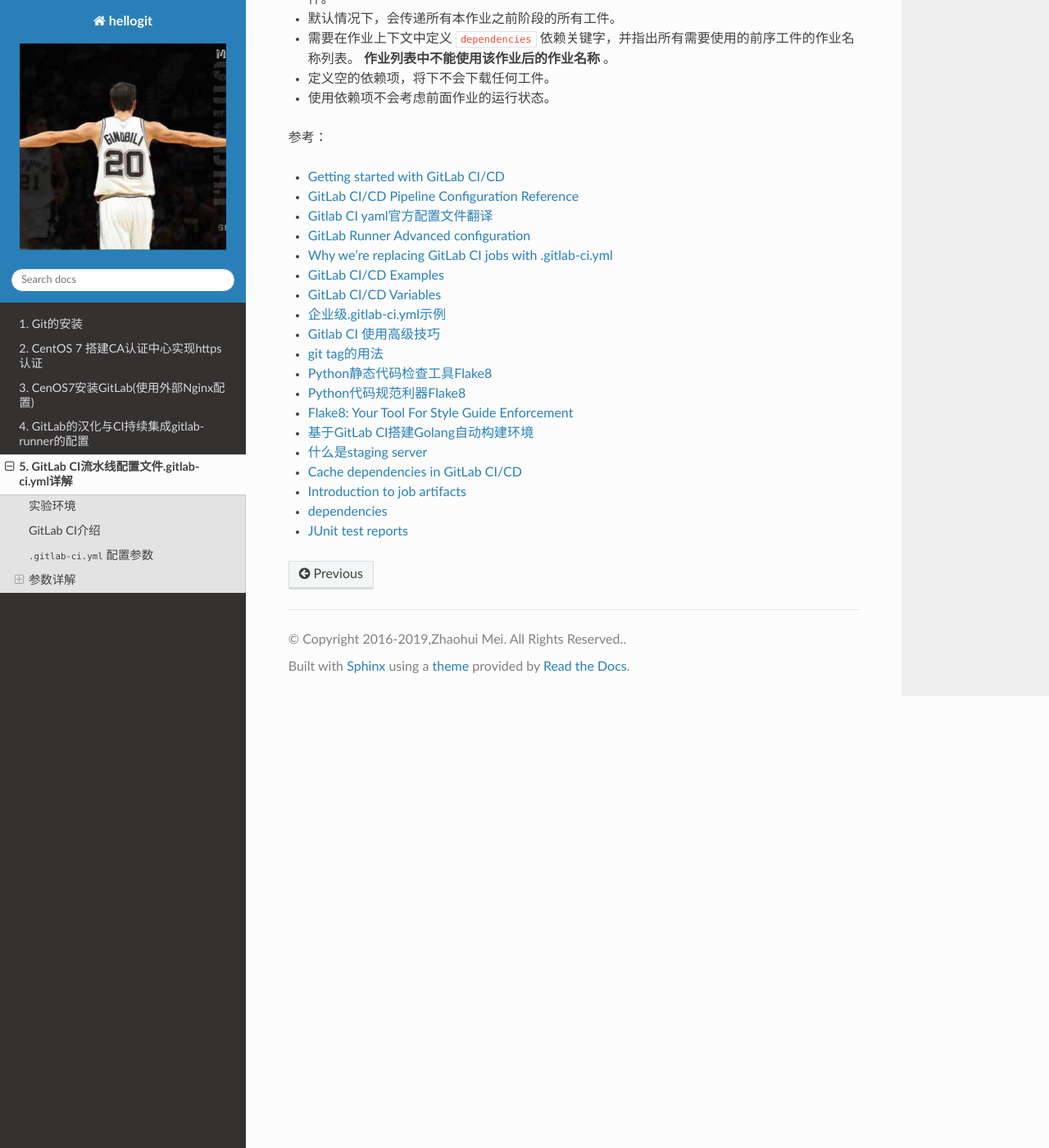
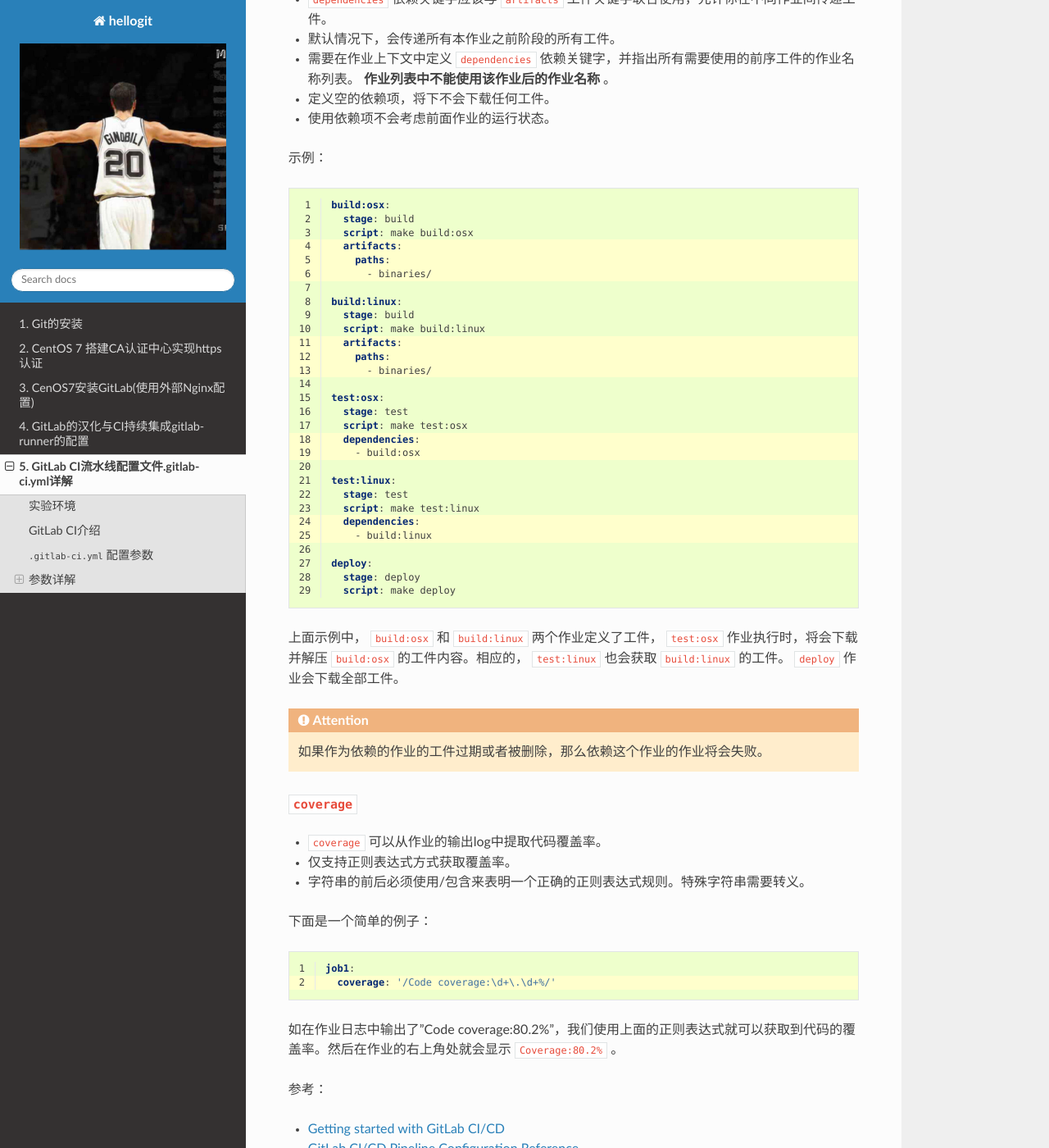
Before and after one commit to meizhaohui/hellogit, a Sphinx documentation site: the page built from source/gitlab_ci_.gitlab-ci.yml_detail.rst, in a window 1280 px wide and 1400 px high, scrolled down 50695 px. Shown: the whole window at 82% size. Built offline with Sphinx 7.4.7 and the Read the Docs theme 2.0.0, drawn with Linux system fonts in a browser that asks for light colours.

Commit message:
update gitlab pipeline coverage

```diff
--- a/source/gitlab_ci_.gitlab-ci.yml_detail.rst
+++ b/source/gitlab_ci_.gitlab-ci.yml_detail.rst
@@ -2008,17 +2008,65 @@ Dynamic environments 动态环境
 - 定义空的依赖项，将下不会下载任何工件。
 - 使用依赖项不会考虑前面作业的运行状态。
 
-
-
-
-
-
-
-
-
-
-
-
+示例：
+
+.. code-block:: yaml
+    :linenos:
+    :emphasize-lines: 4-6,11-13,18-19,24-25
+
+    build:osx:
+      stage: build
+      script: make build:osx
+      artifacts:
+        paths:
+          - binaries/
+
+    build:linux:
+      stage: build
+      script: make build:linux
+      artifacts:
+        paths:
+          - binaries/
+
+    test:osx:
+      stage: test
+      script: make test:osx
+      dependencies:
+        - build:osx
+
+    test:linux:
+      stage: test
+      script: make test:linux
+      dependencies:
+        - build:linux
+
+    deploy:
+      stage: deploy
+      script: make deploy
+
+上面示例中， ``build:osx`` 和 ``build:linux`` 两个作业定义了工件， ``test:osx`` 作业执行时，将会下载并解压  ``build:osx`` 的工件内容。相应的， ``test:linux`` 也会获取 ``build:linux`` 的工件。 ``deploy`` 作业会下载全部工件。
+
+.. Attention::
+
+    如果作为依赖的作业的工件过期或者被删除，那么依赖这个作业的作业将会失败。
+
+``coverage``
+~~~~~~~~~~~~~~~~~~~~~~~~~~~~~~~~~~~~~~~~~~~~~~~~~
+
+- ``coverage`` 可以从作业的输出log中提取代码覆盖率。
+- 仅支持正则表达式方式获取覆盖率。
+- 字符串的前后必须使用/包含来表明一个正确的正则表达式规则。特殊字符串需要转义。
+
+下面是一个简单的例子：
+
+.. code-block:: yaml
+    :linenos:
+    :emphasize-lines: 2
+
+    job1:
+      coverage: '/Code coverage:\d+\.\d+%/'
+
+如在作业日志中输出了"Code coverage:80.2%"，我们使用上面的正则表达式就可以获取到代码的覆盖率。然后在作业的右上角处就会显示 ``Coverage:80.2%`` 。
 
 
 
```
